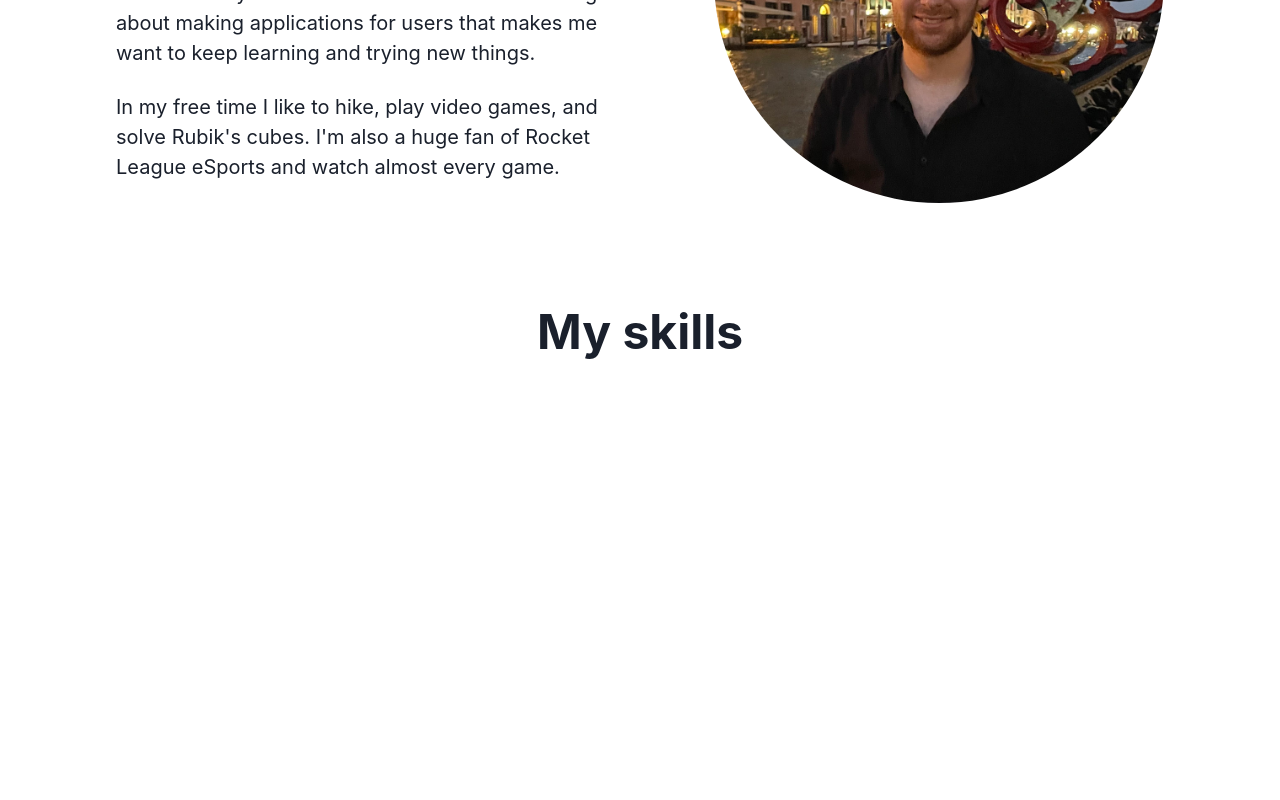
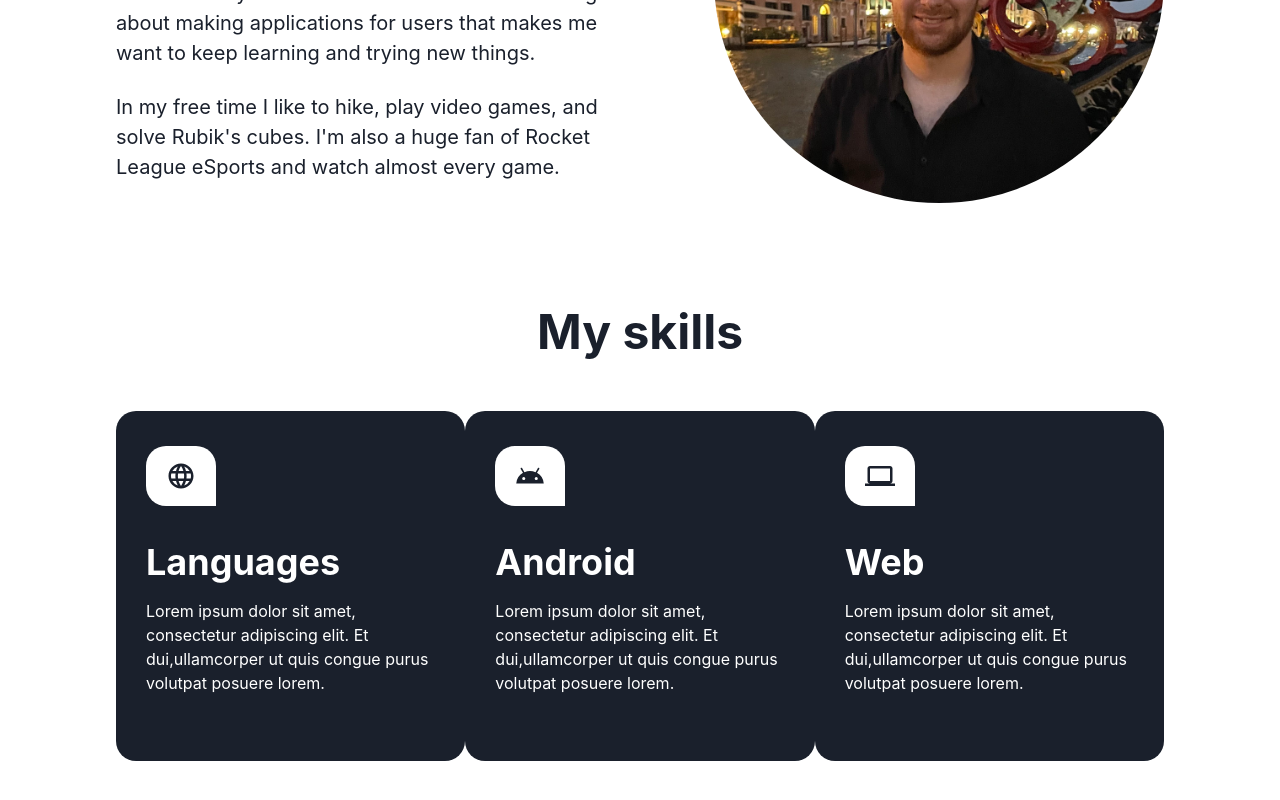
Before and after one commit to kylestubbs102/portfolio-website, a Next.js app: page / in a window 1280 px wide. Shown: the part 1270-2070 px from the top of the page. Before the commit the page ends 1681 px from the top, so only its background shows below. Built offline with nearby package versions, Linux system fonts and the light colour scheme.

Commit message:
added skillbox

```diff
--- /dev/null
+++ b/components/common/SkillBox.tsx
@@ -0,0 +1,72 @@
+import {
+  Center,
+  Flex,
+  Heading,
+  Icon,
+  Text,
+  useColorModeValue,
+} from "@chakra-ui/react";
+import { SkillBoxItem } from "../../lib/data/SkillBoxData";
+
+function SkillBox({ icon, title, description }: SkillBoxItem) {
+  const textColor = useColorModeValue("white", "gray.800");
+  const cardColor = useColorModeValue("gray.800", "white");
+
+  return (
+    <Flex
+      borderRadius={"20px"}
+      flexDir={"column"}
+      w={"350px"}
+      h={"350px"}
+      bg={cardColor}
+    >
+      <Center
+        bg={textColor}
+        color={cardColor}
+        borderRadius={"20px 20px 0%"}
+        w={"70px"}
+        h={"60px"}
+        mx={"30px"}
+        mt={"35px"}
+        padding={"20px"}
+        justifyContent={"center"}
+      >
+        <Icon as={icon} w="30px" h="30px" />
+      </Center>
+      <Heading color={textColor} mt="35px" mx="30px">
+        {title}
+      </Heading>
+      <Text color={textColor} mt="15px" mx="30px">
+        {description}
+      </Text>
+    </Flex>
+  );
+}
+
+export default SkillBox;
+
+{
+  /* <Tabs
+            isFitted
+            variant={"line"}
+            orientation={"horizontal"}
+            minH={"50vh"}
+          >
+            <TabList>
+              <Tab as={"b"} fontSize={"xl"}>
+                Android
+              </Tab>
+              <Tab as={"b"} fontSize={"xl"}>
+                Web
+              </Tab>
+            </TabList>
+            <TabPanels>
+              <TabPanel>
+                <p>one!</p>
+              </TabPanel>
+              <TabPanel>
+                <p>three!</p>
+              </TabPanel>
+            </TabPanels>
+          </Tabs> */
+}
--- a/components/homepage/About.tsx
+++ b/components/homepage/About.tsx
@@ -1,10 +1,7 @@
-import {
-  Box,
-  Flex,
-  Heading,
-  Image, Text
-} from "@chakra-ui/react";
+import { Box, Flex, Heading, Image, Text } from "@chakra-ui/react";
+import { SKILL_BOX_ITEMS } from "../../lib/data/SkillBoxData";
 import ProfilePicNormal from "../../lib/images/ProfilePicNormal.jpg";
+import SkillBox from "../common/SkillBox";
 
 function About() {
   return (
@@ -59,6 +56,11 @@ function About() {
         >
           My skills
         </Heading>
+        <Flex my={50} justify="space-between">
+          {SKILL_BOX_ITEMS.map((item, index) =>
+            <SkillBox key={index} {...item} />
+          )}
+        </Flex>
       </Box>
     </>
   );
--- /dev/null
+++ b/lib/data/SkillBoxData.tsx
@@ -0,0 +1,34 @@
+import { IconType } from "react-icons";
+import {
+  MdLanguage,
+  MdOutlineAndroid,
+  MdOutlineComputer,
+} from "react-icons/md";
+
+export interface SkillBoxItem {
+  icon: IconType;
+  title: string;
+  description: string;
+}
+
+// filler data
+export const SKILL_BOX_ITEMS: Array<SkillBoxItem> = [
+  {
+    icon: MdLanguage,
+    title: "Languages",
+    description:
+      "Lorem ipsum dolor sit amet, consectetur adipiscing elit. Et dui,ullamcorper ut quis congue purus volutpat posuere lorem.",
+  },
+  {
+    icon: MdOutlineAndroid,
+    title: "Android",
+    description:
+      "Lorem ipsum dolor sit amet, consectetur adipiscing elit. Et dui,ullamcorper ut quis congue purus volutpat posuere lorem.",
+  },
+  {
+    icon: MdOutlineComputer,
+    title: "Web",
+    description:
+      "Lorem ipsum dolor sit amet, consectetur adipiscing elit. Et dui,ullamcorper ut quis congue purus volutpat posuere lorem.",
+  },
+];
--- a/package.json
+++ b/package.json
@@ -17,7 +17,8 @@
     "framer-motion": "^7.3.2",
     "next": "12.3.0",
     "react": "18.2.0",
-    "react-dom": "18.2.0"
+    "react-dom": "18.2.0",
+    "react-icons": "^4.6.0"
   },
   "devDependencies": {
     "@types/node": "18.7.16",
```
Also changed, not shown: 2 other files (tests, documents, lock files or other folders).
